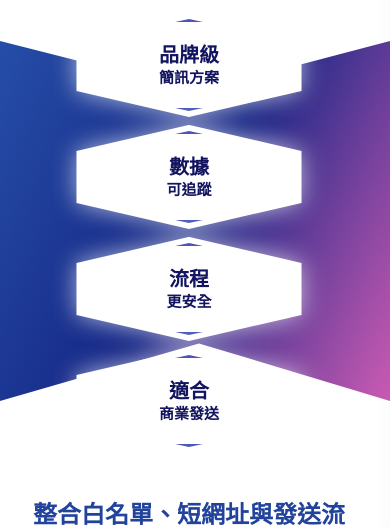
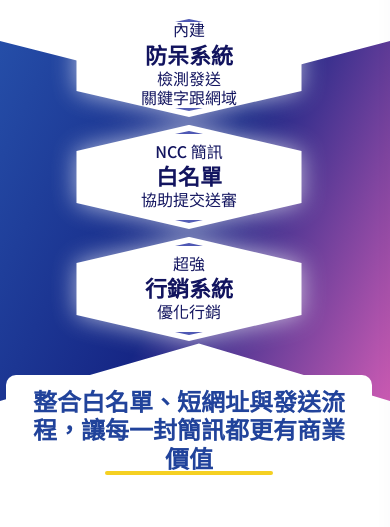
Before and after one commit to JardiniTsai168/lihisms-mirror, a plain HTML site: page index.html in a window 390 px wide. Shown: the part 264-791 px from the top of the page. Drawn offline with Linux system fonts and the light colour scheme.

```diff
--- a/index.html
+++ b/index.html
@@ -61,14 +61,14 @@ button{font-family:inherit}
 .hero-title{font-size:40px;line-height:1.12;font-weight:900;color:var(--ink);letter-spacing:-.03em;max-width:none;white-space:nowrap}
 .hero-title .highlight{color:var(--pink);text-decoration:underline;text-decoration-color:#f5d022;text-decoration-thickness:6px;text-underline-offset:6px}
 .hero-subtitle{font-size:22px;line-height:1.6;color:#39406f;font-weight:500;margin-top:18px;max-width:650px}
-.hero-badges{display:grid;grid-template-columns:repeat(4,1fr);gap:16px;max-width:760px;position:relative;z-index:3;margin-top:10px}
-.hex-card{position:relative;min-height:132px;display:flex;align-items:center;justify-content:center;text-align:center;color:var(--ink);filter:drop-shadow(0 0 12px rgba(255,255,255,.65))}
+.hero-badges{display:grid;grid-template-columns:repeat(3,1fr);gap:24px;max-width:660px;position:relative;z-index:3;margin-top:10px}
+.hex-card{position:relative;min-height:190px;display:flex;align-items:center;justify-content:center;text-align:center;color:var(--ink);filter:drop-shadow(0 0 12px rgba(255,255,255,.65))}
 .hex-card::before{content:'';position:absolute;inset:0;background:#fff;clip-path:polygon(50% 0,95% 25%,95% 75%,50% 100%,5% 75%,5% 25%);border:5px solid transparent}
 .hex-card::after{content:'';position:absolute;inset:9px;border:4px solid #4e58b4;clip-path:polygon(50% 0,95% 25%,95% 75%,50% 100%,5% 75%,5% 25%);pointer-events:none}
 .hex-card>div{position:relative;z-index:1;max-width:74%;transform:translateY(-1px)}
 .hex-card strong,.hex-card span{position:relative;z-index:1;display:block}
-.hex-card span{font-size:18px;line-height:1.26;font-weight:700}
-.hex-card strong{font-size:22px;line-height:1.12;font-weight:900;margin:2px 0}
+.hex-card span{font-size:21px;line-height:1.22;font-weight:500}
+.hex-card strong{font-size:31px;line-height:1.05;font-weight:900;margin:3px 0}
 .hero-promise{position:absolute;z-index:3;top:560px;left:50%;transform:translateX(-50%);width:min(720px,78%);min-height:76px;display:flex;align-items:center;justify-content:center;text-align:center;font-size:31px;font-weight:900;line-height:1.18;color:#21439b;background:#fff;padding:12px 18px 16px;clip-path:polygon(0 0,100% 0,92% 100%,8% 100%)}
 .hero-promise::after{content:'';position:absolute;left:27%;right:27%;bottom:13px;height:4px;background:#f5d022;border-radius:999px}
 .phone{position:relative;z-index:2;width:270px;height:520px;margin:0 0 0 auto;border:10px solid #2f3038;border-radius:48px;background:linear-gradient(140deg,#8ce2d9,#397f82);box-shadow:var(--shadow);padding:52px 22px 28px;color:#fff}
@@ -197,11 +197,11 @@ button{font-family:inherit}
   .hero-copy{margin-bottom:20px;max-width:100%}
   .hero-title{font-size:36px;white-space:normal}
   .hero-subtitle{font-size:18px;line-height:1.55;max-width:100%}
-  .hero-badges{grid-template-columns:repeat(2,1fr);gap:8px}
+  .hero-badges{gap:8px}
   .hex-card{min-height:112px}
   .hex-card::after{inset:6px;border-width:3px}
-  .hex-card span{font-size:15px}
-  .hex-card strong{font-size:20px}
+  .hex-card span{font-size:16px}
+  .hex-card strong{font-size:22px}
   .phone{width:210px;height:400px;margin:8px auto 0;border-radius:38px;padding:42px 16px 20px;order:3}
   .phone-time{font-size:42px;margin:20px 0 18px}
   .sms-card h3{font-size:18px}
@@ -367,11 +367,10 @@ button{font-family:inherit}
 <h1 class="hero-title">lihiSMS，為<span class="highlight">效益</span>而生的行銷簡訊系統</h1>
 <p class="hero-subtitle">不只是發簡訊，而是把白名單、短網址、追蹤數據與發送流程整合成一套真正能用的行銷工具。</p>
 </div>
-<div aria-label="lihiSMS 四大能力" class="hero-badges">
-<div class="hex-card"><div><strong>品牌級</strong><span>簡訊方案</span></div></div>
-<div class="hex-card"><div><strong>數據</strong><span>可追蹤</span></div></div>
-<div class="hex-card"><div><strong>流程</strong><span>更安全</span></div></div>
-<div class="hex-card"><div><strong>適合</strong><span>商業發送</span></div></div>
+<div aria-label="lihiSMS 三大能力" class="hero-badges">
+<div class="hex-card"><div><span>內建</span><strong>防呆系統</strong><span>檢測發送<br/>關鍵字跟網域</span></div></div>
+<div class="hex-card"><div><span>NCC 簡訊</span><strong>白名單</strong><span>協助提交送審</span></div></div>
+<div class="hex-card"><div><span>超強</span><strong>行銷系統</strong><span>優化行銷</span></div></div>
 </div>
 <div class="hero-promise">整合白名單、短網址與發送流程，讓每一封簡訊都更有商業價值</div>
 </div>
```
